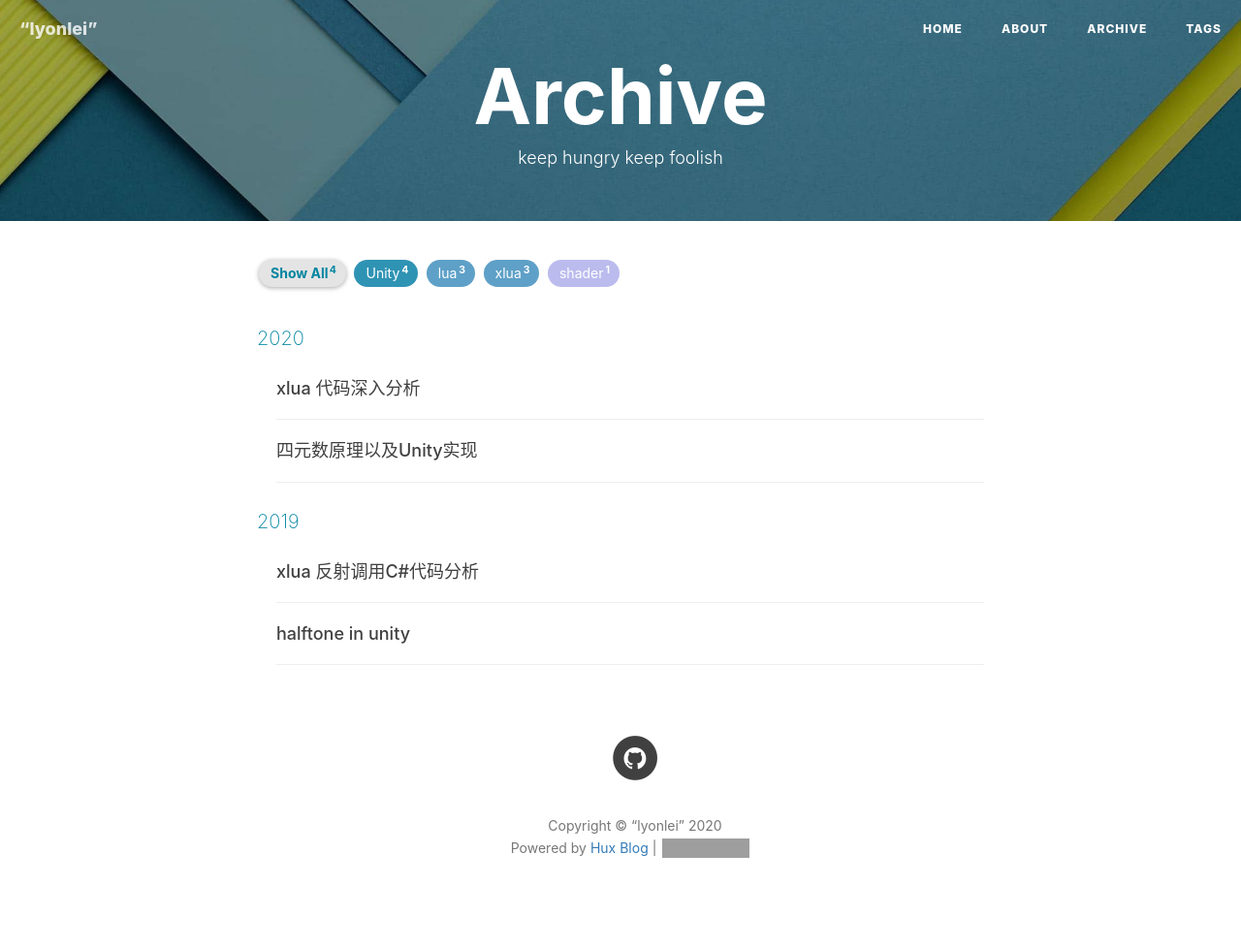
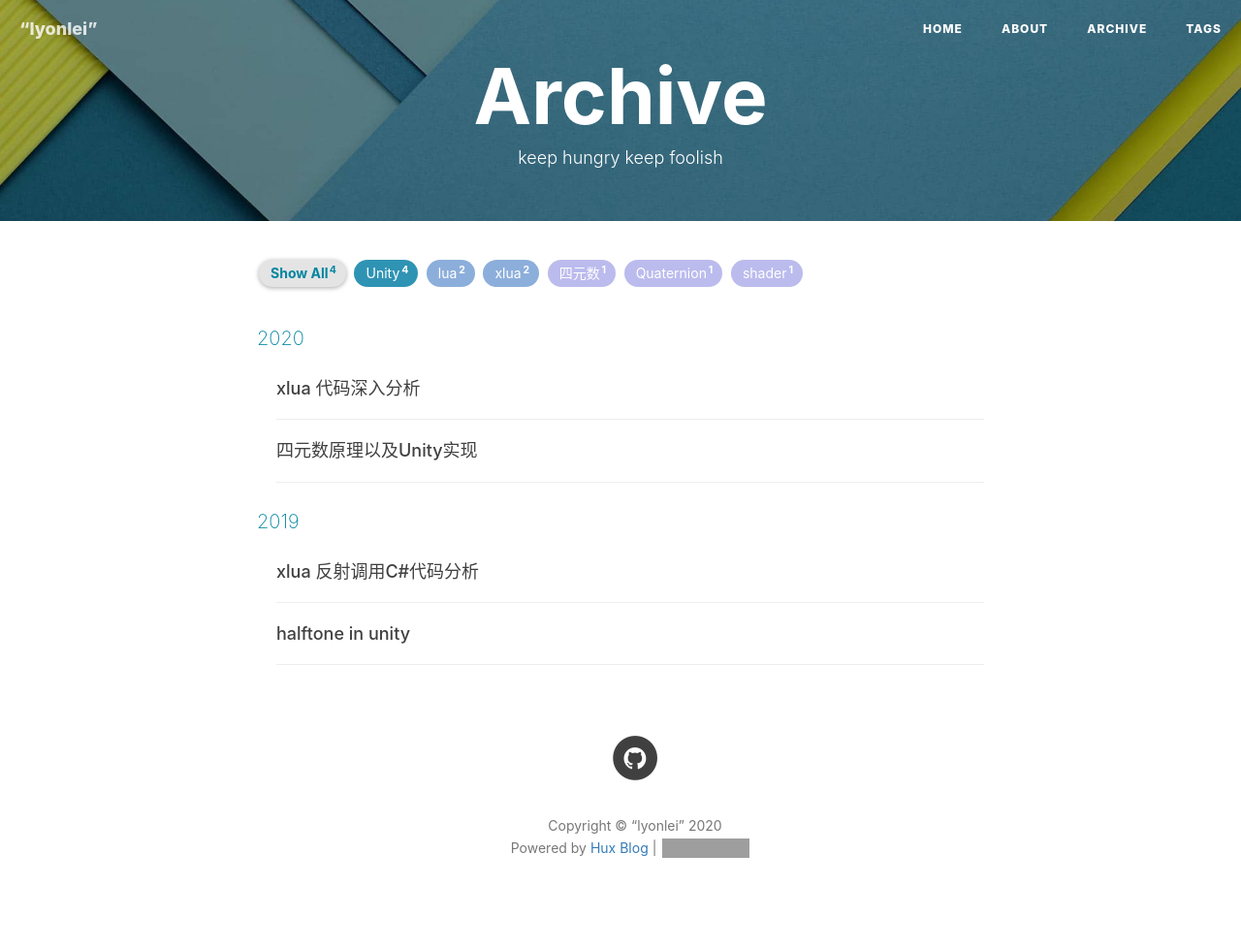
Before and after one commit to CodeSuperHero/CodeSuperHero.github.io, a Jekyll site: the page built from archive.html, in a window 1280 px wide. Shown: the whole page at 97% size. Built offline with Jekyll 4.4.1, drawn with Linux system fonts in a browser that asks for light colours; nearby versions of some CDN libraries; comment, search, counter and statistics services are not loaded; grey boxes are pictures that could not be loaded.

Commit message:
no message

```diff
--- a/_posts/2020-02-09-四元数原理以及Unity实现分析.markdown
+++ b/_posts/2020-02-09-四元数原理以及Unity实现分析.markdown
@@ -6,8 +6,8 @@ date:       2020-02-09
 author:     "CodeSuperHero"
 header-img: "img/qua.jpg"
 tags:
-    - lua
-    - xlua
+    - Quaternion
+    - 四元数
     - Unity
 ---
 
```
